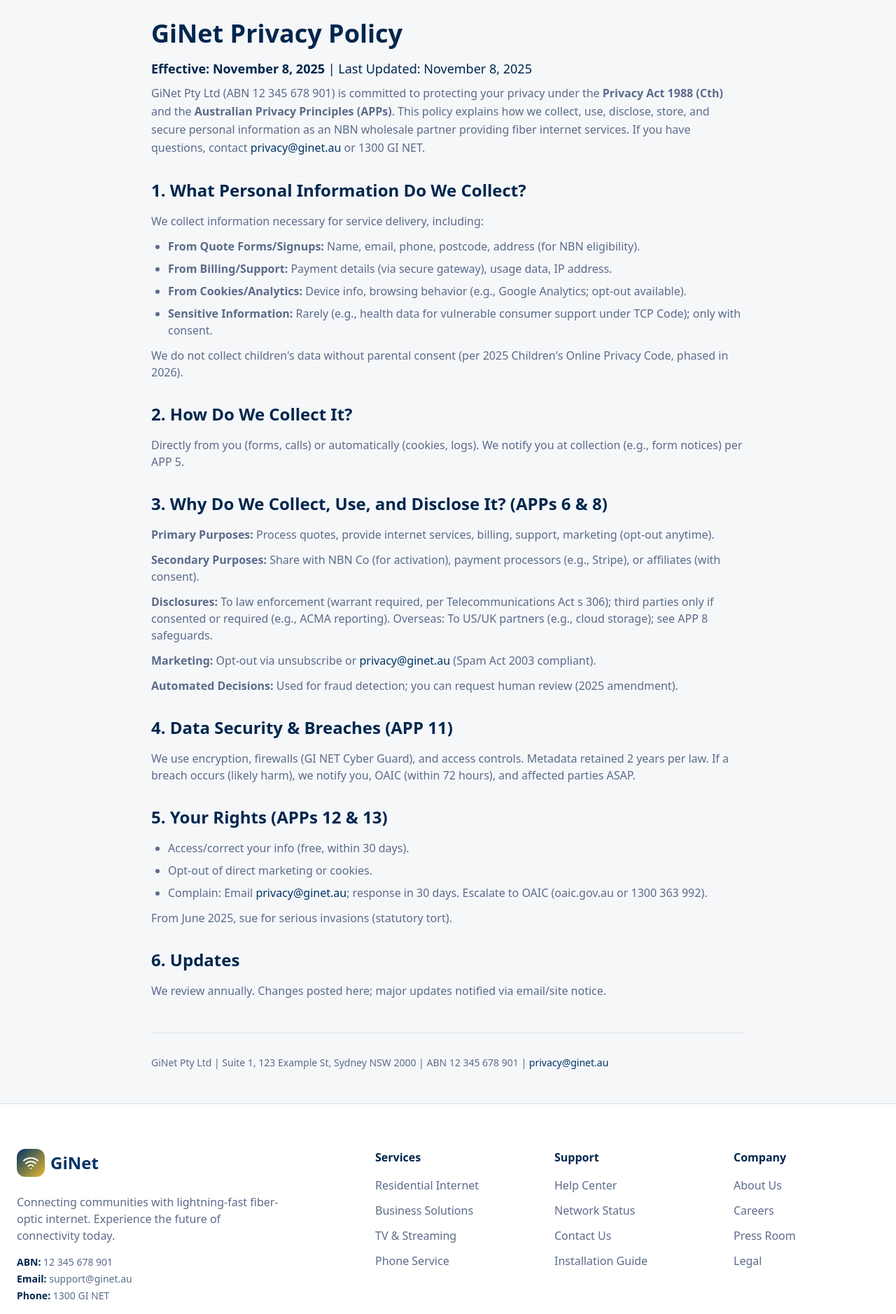
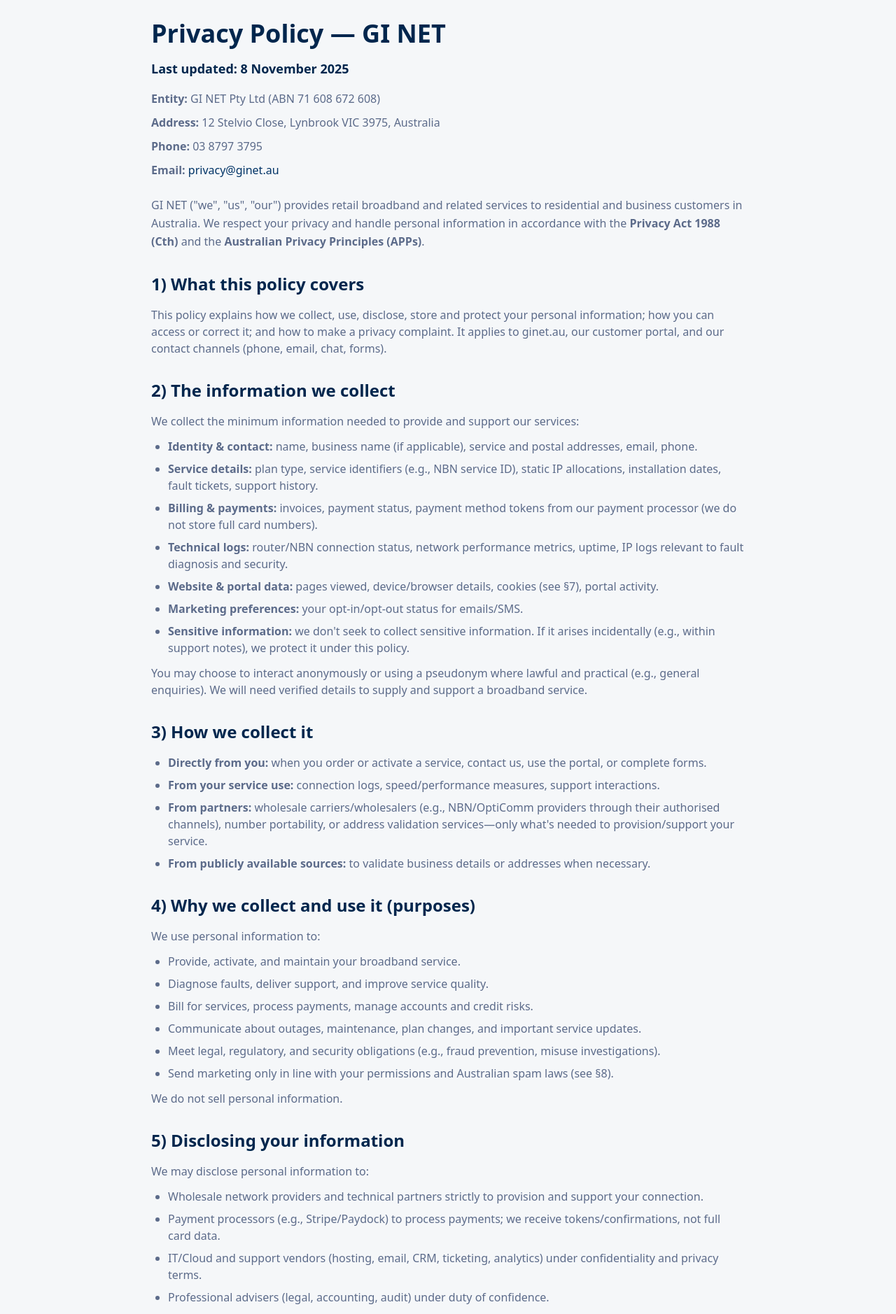
Before and after one commit to Rhodium1228/netlink-nexus-hub, a React (Vite) app: page /privacy in a window 1280 px wide. Shown: the part 100-1978 px from the top of the page at 70% size. Built offline with nearby package versions, Linux system fonts and the light colour scheme; no server answers; the HTML template or start-up script is replaced by a standard one.

Commit message:
Update Privacy Policy content
Update src/pages/Privacy.tsx with the actual GI NET privacy policy content, including entity details, address, phone, email, and last updated date. The content has been restructured to match the provided detailed policy.

```diff
--- a/src/pages/Privacy.tsx
+++ b/src/pages/Privacy.tsx
@@ -14,64 +14,194 @@ const Privacy = () => {
         <main className="pt-20">
           <article className="container mx-auto px-6 py-12 max-w-4xl">
             <header className="mb-8">
-              <h1 className="text-4xl font-bold text-foreground mb-4">GiNet Privacy Policy</h1>
-              <p className="text-lg mb-2">
-                <strong>Effective: November 8, 2025</strong> | Last Updated: November 8, 2025
+              <h1 className="text-4xl font-bold text-foreground mb-4">Privacy Policy — GI NET</h1>
+              <p className="text-lg mb-4">
+                <strong>Last updated: 8 November 2025</strong>
               </p>
+              <div className="text-muted-foreground leading-relaxed space-y-2 mb-6">
+                <p><strong>Entity:</strong> GI NET Pty Ltd (ABN 71 608 672 608)</p>
+                <p><strong>Address:</strong> 12 Stelvio Close, Lynbrook VIC 3975, Australia</p>
+                <p><strong>Phone:</strong> 03 8797 3795</p>
+                <p><strong>Email:</strong> <a href="mailto:privacy@ginet.au" className="text-primary hover:underline">privacy@ginet.au</a></p>
+              </div>
               <p className="text-muted-foreground leading-relaxed">
-                GiNet Pty Ltd (ABN 12 345 678 901) is committed to protecting your privacy under the <strong>Privacy Act 1988 (Cth)</strong> and the <strong>Australian Privacy Principles (APPs)</strong>. This policy explains how we collect, use, disclose, store, and secure personal information as an NBN wholesale partner providing fiber internet services. If you have questions, contact <a href="mailto:privacy@ginet.au" className="text-primary hover:underline">privacy@ginet.au</a> or 1300 GI NET.
+                GI NET ("we", "us", "our") provides retail broadband and related services to residential and business customers in Australia. We respect your privacy and handle personal information in accordance with the <strong>Privacy Act 1988 (Cth)</strong> and the <strong>Australian Privacy Principles (APPs)</strong>.
               </p>
             </header>
 
             <section className="mb-8">
-              <h2 className="text-2xl font-semibold text-foreground mb-4">1. What Personal Information Do We Collect?</h2>
-              <p className="text-muted-foreground mb-3">We collect information necessary for service delivery, including:</p>
-              <ul className="list-disc pl-6 space-y-2 text-muted-foreground">
-                <li><strong>From Quote Forms/Signups:</strong> Name, email, phone, postcode, address (for NBN eligibility).</li>
-                <li><strong>From Billing/Support:</strong> Payment details (via secure gateway), usage data, IP address.</li>
-                <li><strong>From Cookies/Analytics:</strong> Device info, browsing behavior (e.g., Google Analytics; opt-out available).</li>
-                <li><strong>Sensitive Information:</strong> Rarely (e.g., health data for vulnerable consumer support under TCP Code); only with consent.</li>
-              </ul>
-              <p className="text-muted-foreground mt-3">We do not collect children's data without parental consent (per 2025 Children's Online Privacy Code, phased in 2026).</p>
+              <h2 className="text-2xl font-semibold text-foreground mb-4">1) What this policy covers</h2>
+              <p className="text-muted-foreground">
+                This policy explains how we collect, use, disclose, store and protect your personal information; how you can access or correct it; and how to make a privacy complaint. It applies to ginet.au, our customer portal, and our contact channels (phone, email, chat, forms).
+              </p>
             </section>
 
             <section className="mb-8">
-              <h2 className="text-2xl font-semibold text-foreground mb-4">2. How Do We Collect It?</h2>
-              <p className="text-muted-foreground">Directly from you (forms, calls) or automatically (cookies, logs). We notify you at collection (e.g., form notices) per APP 5.</p>
+              <h2 className="text-2xl font-semibold text-foreground mb-4">2) The information we collect</h2>
+              <p className="text-muted-foreground mb-3">We collect the minimum information needed to provide and support our services:</p>
+              <ul className="list-disc pl-6 space-y-2 text-muted-foreground">
+                <li><strong>Identity & contact:</strong> name, business name (if applicable), service and postal addresses, email, phone.</li>
+                <li><strong>Service details:</strong> plan type, service identifiers (e.g., NBN service ID), static IP allocations, installation dates, fault tickets, support history.</li>
+                <li><strong>Billing & payments:</strong> invoices, payment status, payment method tokens from our payment processor (we do not store full card numbers).</li>
+                <li><strong>Technical logs:</strong> router/NBN connection status, network performance metrics, uptime, IP logs relevant to fault diagnosis and security.</li>
+                <li><strong>Website & portal data:</strong> pages viewed, device/browser details, cookies (see §7), portal activity.</li>
+                <li><strong>Marketing preferences:</strong> your opt-in/opt-out status for emails/SMS.</li>
+                <li><strong>Sensitive information:</strong> we don't seek to collect sensitive information. If it arises incidentally (e.g., within support notes), we protect it under this policy.</li>
+              </ul>
+              <p className="text-muted-foreground mt-3">
+                You may choose to interact anonymously or using a pseudonym where lawful and practical (e.g., general enquiries). We will need verified details to supply and support a broadband service.
+              </p>
             </section>
 
             <section className="mb-8">
-              <h2 className="text-2xl font-semibold text-foreground mb-4">3. Why Do We Collect, Use, and Disclose It? (APPs 6 & 8)</h2>
-              <p className="text-muted-foreground mb-3"><strong>Primary Purposes:</strong> Process quotes, provide internet services, billing, support, marketing (opt-out anytime).</p>
-              <p className="text-muted-foreground mb-3"><strong>Secondary Purposes:</strong> Share with NBN Co (for activation), payment processors (e.g., Stripe), or affiliates (with consent).</p>
-              <p className="text-muted-foreground mb-3"><strong>Disclosures:</strong> To law enforcement (warrant required, per Telecommunications Act s 306); third parties only if consented or required (e.g., ACMA reporting). Overseas: To US/UK partners (e.g., cloud storage); see APP 8 safeguards.</p>
-              <p className="text-muted-foreground mb-3"><strong>Marketing:</strong> Opt-out via unsubscribe or <a href="mailto:privacy@ginet.au" className="text-primary hover:underline">privacy@ginet.au</a> (Spam Act 2003 compliant).</p>
-              <p className="text-muted-foreground"><strong>Automated Decisions:</strong> Used for fraud detection; you can request human review (2025 amendment).</p>
+              <h2 className="text-2xl font-semibold text-foreground mb-4">3) How we collect it</h2>
+              <ul className="list-disc pl-6 space-y-2 text-muted-foreground">
+                <li><strong>Directly from you:</strong> when you order or activate a service, contact us, use the portal, or complete forms.</li>
+                <li><strong>From your service use:</strong> connection logs, speed/performance measures, support interactions.</li>
+                <li><strong>From partners:</strong> wholesale carriers/wholesalers (e.g., NBN/OptiComm providers through their authorised channels), number portability, or address validation services—only what's needed to provision/support your service.</li>
+                <li><strong>From publicly available sources:</strong> to validate business details or addresses when necessary.</li>
+              </ul>
             </section>
 
             <section className="mb-8">
-              <h2 className="text-2xl font-semibold text-foreground mb-4">4. Data Security & Breaches (APP 11)</h2>
-              <p className="text-muted-foreground">We use encryption, firewalls (GI NET Cyber Guard), and access controls. Metadata retained 2 years per law. If a breach occurs (likely harm), we notify you, OAIC (within 72 hours), and affected parties ASAP.</p>
+              <h2 className="text-2xl font-semibold text-foreground mb-4">4) Why we collect and use it (purposes)</h2>
+              <p className="text-muted-foreground mb-3">We use personal information to:</p>
+              <ul className="list-disc pl-6 space-y-2 text-muted-foreground">
+                <li>Provide, activate, and maintain your broadband service.</li>
+                <li>Diagnose faults, deliver support, and improve service quality.</li>
+                <li>Bill for services, process payments, manage accounts and credit risks.</li>
+                <li>Communicate about outages, maintenance, plan changes, and important service updates.</li>
+                <li>Meet legal, regulatory, and security obligations (e.g., fraud prevention, misuse investigations).</li>
+                <li>Send marketing only in line with your permissions and Australian spam laws (see §8).</li>
+              </ul>
+              <p className="text-muted-foreground mt-3">We do not sell personal information.</p>
             </section>
 
             <section className="mb-8">
-              <h2 className="text-2xl font-semibold text-foreground mb-4">5. Your Rights (APPs 12 & 13)</h2>
+              <h2 className="text-2xl font-semibold text-foreground mb-4">5) Disclosing your information</h2>
+              <p className="text-muted-foreground mb-3">We may disclose personal information to:</p>
               <ul className="list-disc pl-6 space-y-2 text-muted-foreground">
-                <li>Access/correct your info (free, within 30 days).</li>
-                <li>Opt-out of direct marketing or cookies.</li>
-                <li>Complain: Email <a href="mailto:privacy@ginet.au" className="text-primary hover:underline">privacy@ginet.au</a>; response in 30 days. Escalate to OAIC (oaic.gov.au or 1300 363 992).</li>
+                <li>Wholesale network providers and technical partners strictly to provision and support your connection.</li>
+                <li>Payment processors (e.g., Stripe/Paydock) to process payments; we receive tokens/confirmations, not full card data.</li>
+                <li>IT/Cloud and support vendors (hosting, email, CRM, ticketing, analytics) under confidentiality and privacy terms.</li>
+                <li>Professional advisers (legal, accounting, audit) under duty of confidence.</li>
+                <li>Regulators or law enforcement when required or authorised by law.</li>
+                <li>Prospective acquirers of our business, subject to confidentiality and applicable privacy requirements.</li>
               </ul>
-              <p className="text-muted-foreground mt-3">From June 2025, sue for serious invasions (statutory tort).</p>
+              <p className="text-muted-foreground mt-3">
+                When we disclose information, we require recipients to protect it and use it only for the purpose supplied.
+              </p>
             </section>
 
             <section className="mb-8">
-              <h2 className="text-2xl font-semibold text-foreground mb-4">6. Updates</h2>
-              <p className="text-muted-foreground">We review annually. Changes posted here; major updates notified via email/site notice.</p>
+              <h2 className="text-2xl font-semibold text-foreground mb-4">6) Overseas disclosures</h2>
+              <p className="text-muted-foreground">
+                Some service providers or their systems may be located outside Australia (for example, cloud hosting or ticketing tools). Where we transfer personal information overseas, we take reasonable steps to ensure recipients protect it consistently with the APPs (e.g., contractual safeguards, technical controls). You can contact us for a current list of relevant countries and vendors.
+              </p>
+            </section>
+
+            <section className="mb-8">
+              <h2 className="text-2xl font-semibold text-foreground mb-4">7) Cookies, analytics, and tracking</h2>
+              <p className="text-muted-foreground mb-3">Our website and portal use cookies and similar technologies to:</p>
+              <ul className="list-disc pl-6 space-y-2 text-muted-foreground">
+                <li>maintain secure sessions and account logins;</li>
+                <li>remember preferences;</li>
+                <li>measure site usage to improve content and performance.</li>
+              </ul>
+              <p className="text-muted-foreground mt-3">
+                You can control cookies via your browser settings. Blocking essential cookies may limit portal functionality.
+              </p>
+            </section>
+
+            <section className="mb-8">
+              <h2 className="text-2xl font-semibold text-foreground mb-4">8) Direct marketing & the Spam Act</h2>
+              <p className="text-muted-foreground">
+                We may send service and marketing communications where permitted by law and your preferences. Every marketing email/SMS includes a functional unsubscribe. You can opt out at any time via the message link or by contacting <a href="mailto:privacy@ginet.au" className="text-primary hover:underline">privacy@ginet.au</a>. Service/transactional notices (e.g., outage or billing notices) may still be sent as they are not marketing.
+              </p>
+            </section>
+
+            <section className="mb-8">
+              <h2 className="text-2xl font-semibold text-foreground mb-4">9) Security and retention</h2>
+              <p className="text-muted-foreground mb-3">
+                We use administrative, technical, and physical safeguards to protect personal information from misuse, interference, loss, and unauthorised access, modification, or disclosure. Measures include role-based access, TLS encryption in transit, secure hosting, logging/monitoring, and staff confidentiality obligations.
+              </p>
+              <p className="text-muted-foreground">
+                We retain personal information only as long as needed for the purposes above or as required by law (e.g., tax/audit). Then we securely delete or de-identify it.
+              </p>
+            </section>
+
+            <section className="mb-8">
+              <h2 className="text-2xl font-semibold text-foreground mb-4">10) Access and correction</h2>
+              <p className="text-muted-foreground mb-3">
+                You can request access to the personal information we hold about you, or ask us to correct it if it is inaccurate, out-of-date, or incomplete. We'll respond within a reasonable time (usually 30 days). We may need to verify your identity and, where permitted by law, charge a reasonable fee for large or complex requests.
+              </p>
+              <p className="text-muted-foreground">
+                Contact: <a href="mailto:privacy@ginet.au" className="text-primary hover:underline">privacy@ginet.au</a> or 03 8797 3795.
+              </p>
+            </section>
+
+            <section className="mb-8">
+              <h2 className="text-2xl font-semibold text-foreground mb-4">11) Your choices</h2>
+              <ul className="list-disc pl-6 space-y-2 text-muted-foreground">
+                <li>You may opt out of marketing at any time.</li>
+                <li>You may use a pseudonym for general enquiries (but not for provisioning/supporting a live service).</li>
+                <li>You can disable non-essential cookies in your browser.</li>
+                <li>You can close your account; we will retain only what is required by law and for legitimate business purposes (e.g., billing records).</li>
+              </ul>
+            </section>
+
+            <section className="mb-8">
+              <h2 className="text-2xl font-semibold text-foreground mb-4">12) Complaints (how to raise a privacy concern)</h2>
+              <div className="text-muted-foreground space-y-4">
+                <div>
+                  <p className="font-semibold text-foreground mb-2">Contact us first</p>
+                  <ul className="list-disc pl-6 space-y-1">
+                    <li>Email: <a href="mailto:privacy@ginet.au" className="text-primary hover:underline">privacy@ginet.au</a></li>
+                    <li>Phone: 03 8797 3795</li>
+                    <li>Address: Privacy Officer, GI NET Pty Ltd, 12 Stelvio Close, Lynbrook VIC 3975</li>
+                  </ul>
+                  <p className="mt-2">Tell us what happened and what you'd like us to do. We'll acknowledge your complaint and aim to resolve it within 30 days.</p>
+                </div>
+                <div>
+                  <p className="font-semibold text-foreground mb-2">If you're not satisfied</p>
+                  <p className="mb-2">You can lodge a complaint with the Office of the Australian Information Commissioner (OAIC):</p>
+                  <ul className="list-disc pl-6 space-y-1">
+                    <li>Online: <a href="https://www.oaic.gov.au" className="text-primary hover:underline" target="_blank" rel="noopener noreferrer">oaic.gov.au</a></li>
+                    <li>Phone: 1300 363 992</li>
+                    <li>Mail: GPO Box 5288, Sydney NSW 2001</li>
+                  </ul>
+                </div>
+              </div>
+            </section>
+
+            <section className="mb-8">
+              <h2 className="text-2xl font-semibold text-foreground mb-4">13) Third-party sites and services</h2>
+              <p className="text-muted-foreground">
+                Our website may link to third-party sites or embed third-party widgets. Those services are governed by their own privacy policies. We recommend reviewing those policies before providing personal information.
+              </p>
+            </section>
+
+            <section className="mb-8">
+              <h2 className="text-2xl font-semibold text-foreground mb-4">14) Changes to this policy</h2>
+              <p className="text-muted-foreground">
+                We may update this policy from time to time. The "Last updated" date reflects the latest revision. Significant changes will be highlighted on our website or notified by email/portal message where appropriate.
+              </p>
+            </section>
+
+            <section className="mb-8">
+              <h2 className="text-2xl font-semibold text-foreground mb-4">15) Contact us</h2>
+              <p className="text-muted-foreground mb-3">Questions about this policy or your privacy at GI NET:</p>
+              <div className="text-muted-foreground">
+                <p className="font-semibold text-foreground">Privacy Officer — GI NET Pty Ltd</p>
+                <p>Email: <a href="mailto:privacy@ginet.au" className="text-primary hover:underline">privacy@ginet.au</a></p>
+                <p>Phone: 03 8797 3795</p>
+                <p>Address: 12 Stelvio Close, Lynbrook VIC 3975, Australia</p>
+              </div>
             </section>
 
             <footer className="mt-12 pt-8 border-t border-border">
               <p className="text-sm text-muted-foreground">
-                GiNet Pty Ltd | Suite 1, 123 Example St, Sydney NSW 2000 | ABN 12 345 678 901 | <a href="mailto:privacy@ginet.au" className="text-primary hover:underline">privacy@ginet.au</a>
+                GI NET Pty Ltd | ABN 71 608 672 608 | 12 Stelvio Close, Lynbrook VIC 3975, Australia | <a href="mailto:privacy@ginet.au" className="text-primary hover:underline">privacy@ginet.au</a> | 03 8797 3795
               </p>
             </footer>
           </article>
```
